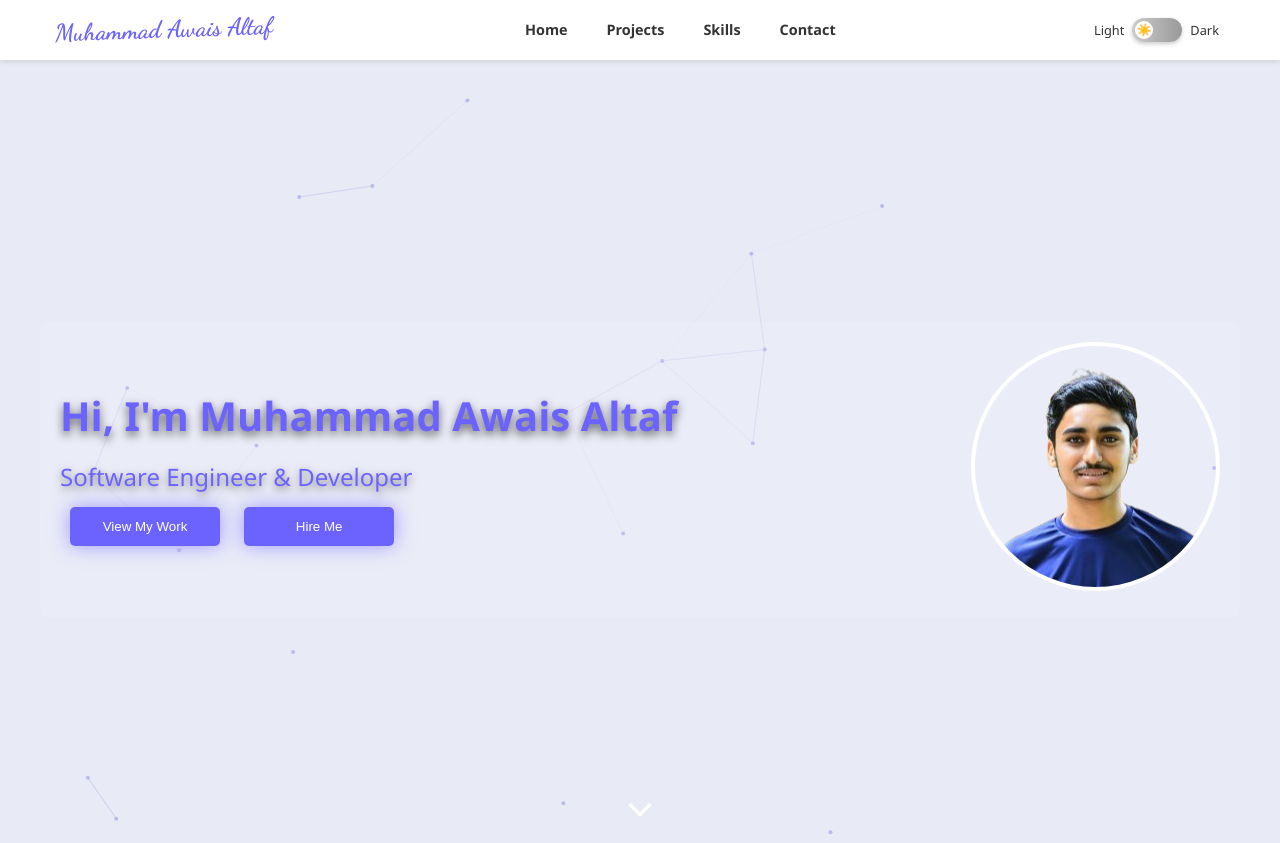
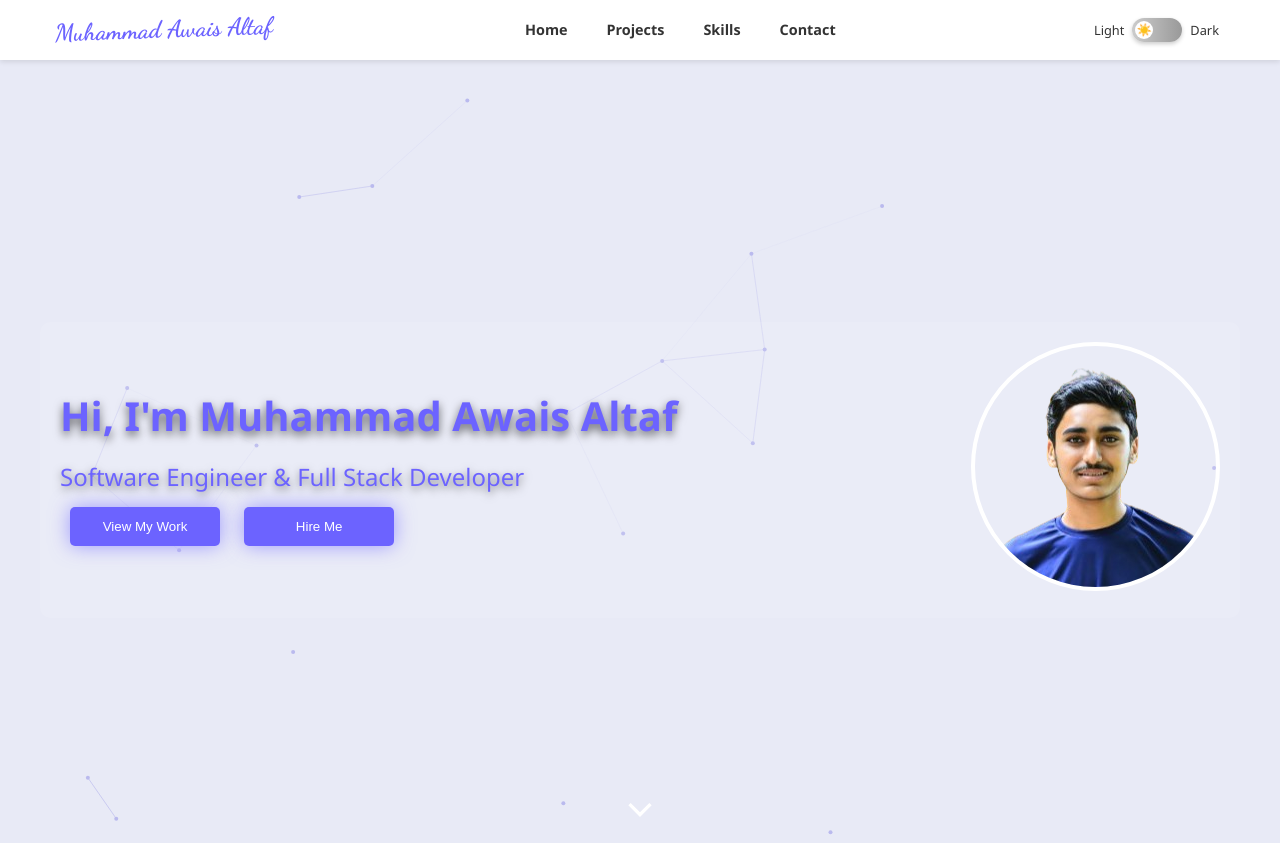
Before and after one commit to awaisaltaf5/Portfolio, a plain HTML site: page index.html in a window 1280 px wide. Shown: the top 843 px of the page. Drawn offline with nearby package versions, Linux system fonts and the light colour scheme.

Commit message:
Update Name

```diff
--- a/index.html
+++ b/index.html
@@ -35,7 +35,7 @@
     <div class="home-flex">
       <div class="intro">
         <h1>Hi, I'm <span class="highlight">Muhammad Awais Altaf</span></h1>
-        <p class="subtitle">Software Engineer & Developer</p>
+        <p class="subtitle">Software Engineer & Full Stack Developer</p>
         <div class="buttons">
           <button onclick="scrollToSection('projects')">View My Work</button>
           <button onclick="scrollToSection('contact')">Hire Me</button>
```
